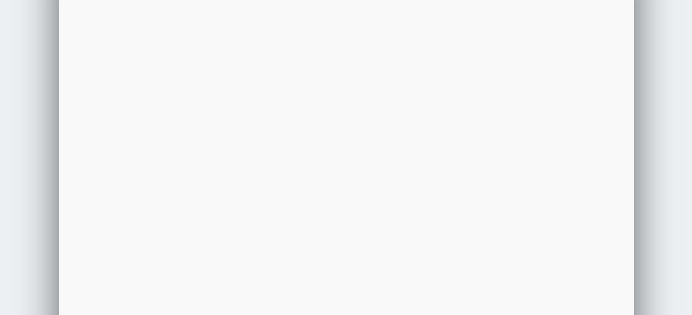
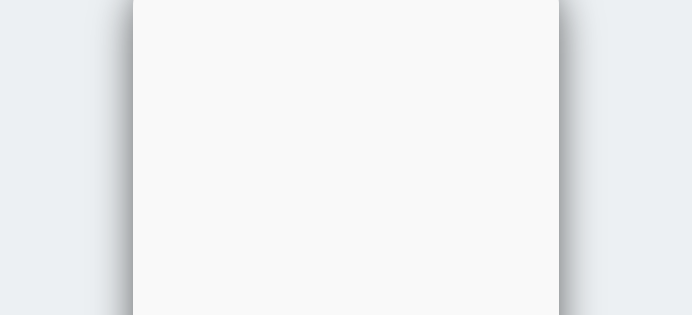
Before and after one commit to 1sakitaki1/1sakitaki1.github.io, a plain HTML site: page index.html in a window 1280 px wide. Shown: the top 315 px of the page, without its empty margins (294-986 px from the left). Drawn offline with Linux system fonts and the light colour scheme.

Commit message:
Update style.css

```diff
--- a/style.css
+++ b/style.css
@@ -7,9 +7,9 @@ body {
   }
 
 .iphone {
-	max-width: 575px; /* Set a maximum width for the iPhone container */
+	max-width: 426px; /* Set a maximum width for the iPhone container */
 	width: 100%; /* Responsive width */
-	height: 1000px;
+	height: 900px;
 	background-color: #fff;
 	border-radius: 50px;
 	position: relative;
```
